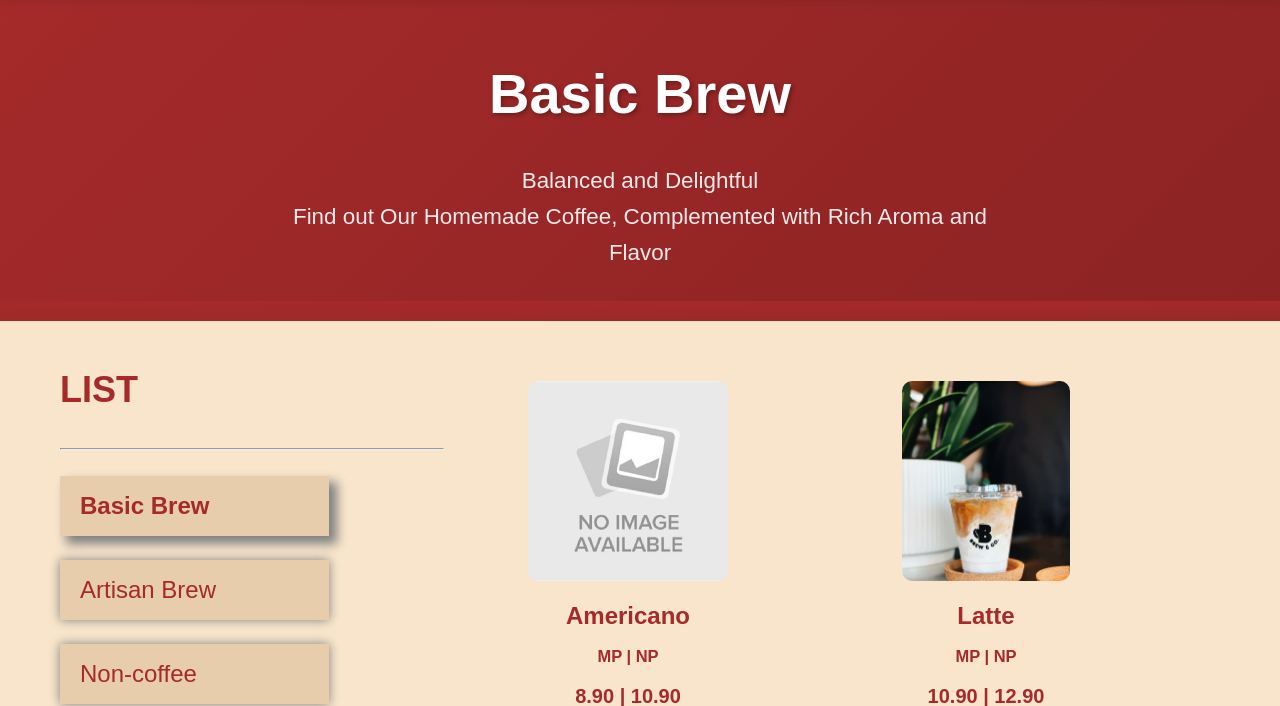
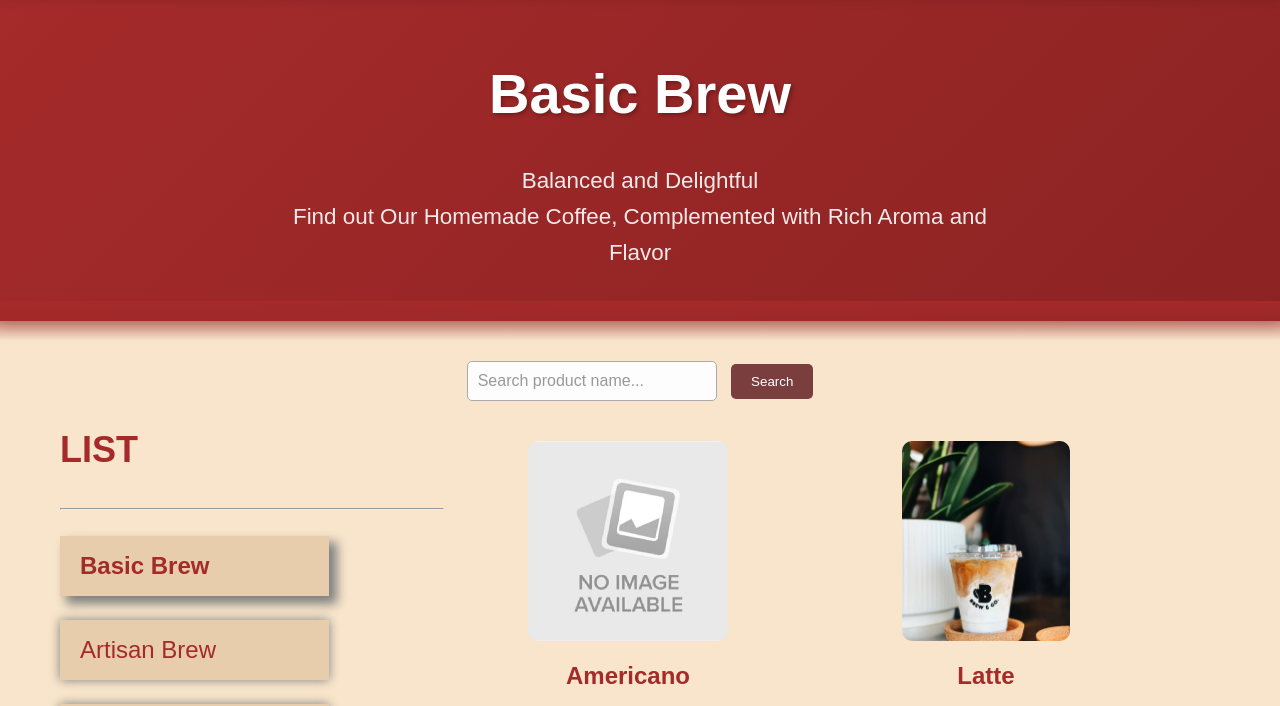
Before and after one commit to Amber-0666/assign2, a PHP site: page /product1.php in a window 1280 px wide. Shown: the part 99-805 px from the top of the page. Run offline with PHP 8.4, Linux system fonts and the light colour scheme.

```diff
--- a/product1.php
+++ b/product1.php
@@ -7,6 +7,27 @@
     <link rel="website icon" href="styles/images/websitelogo.png">
     <link href='https://unpkg.com/boxicons@2.1.4/css/boxicons.min.css' rel='stylesheet'>
     <link rel="stylesheet" href="styles/style.css">
+    <style>
+        .search-form {
+            margin: 20px auto;
+            text-align: center;
+        }
+        .search-form input[type="text"] {
+            padding: 10px;
+            width: 250px;
+            border-radius: 5px;
+            border: 1px solid #aaa;
+        }
+        .search-form button {
+            padding: 10px 20px;
+            background-color: #7a3e3e;
+            color: white;
+            border: none;
+            border-radius: 5px;
+            margin-left: 10px;
+            cursor: pointer;
+        }
+    </style>
 </head>
 
 <body class="index-body">
@@ -19,6 +40,13 @@
         <p class="subtitle">Balanced and Delightful<br>Find out Our Homemade Coffee, Complemented with Rich Aroma and Flavor</p>
     </div>
 </header>
+
+<!-- Added search form here -->
+<form method="get" action="products.php" class="search-form">
+    <input type="text" name="search" placeholder="Search product name...">
+    <input type="hidden" name="category" value="Basic Brew">
+    <button type="submit">Search</button>
+</form>
 
 <section class="product_sidebar">
     <aside>
```
Lines whose indentation alone changed are shown as unchanged.
